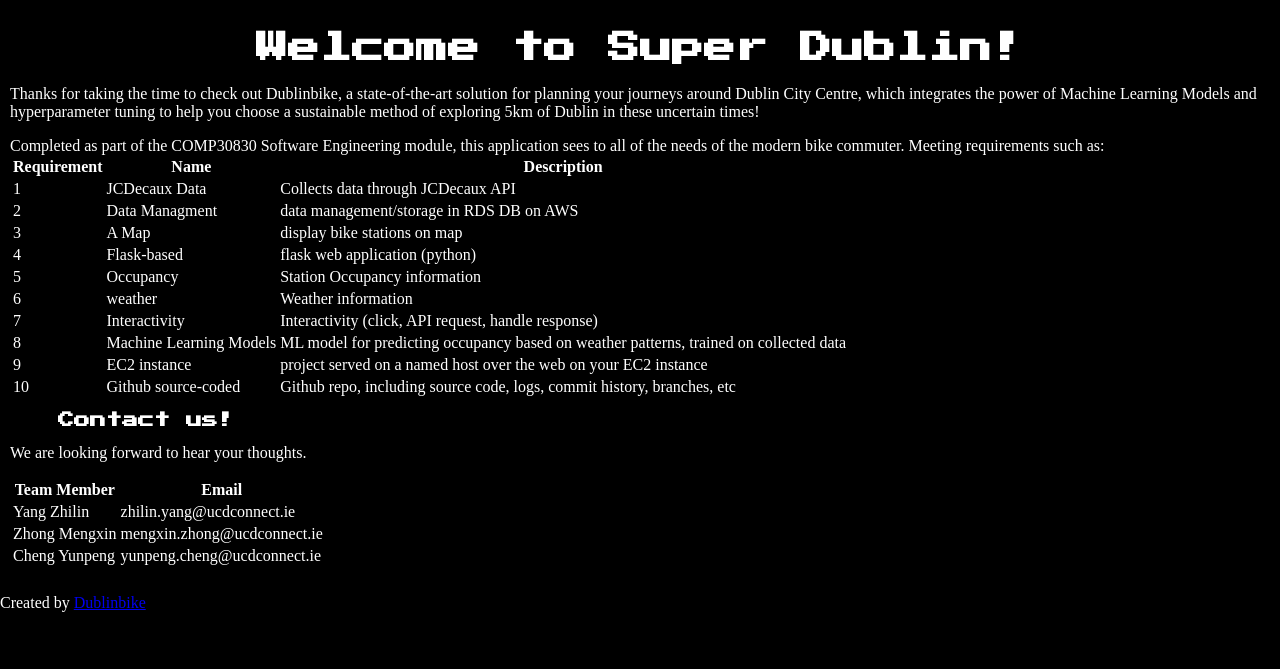
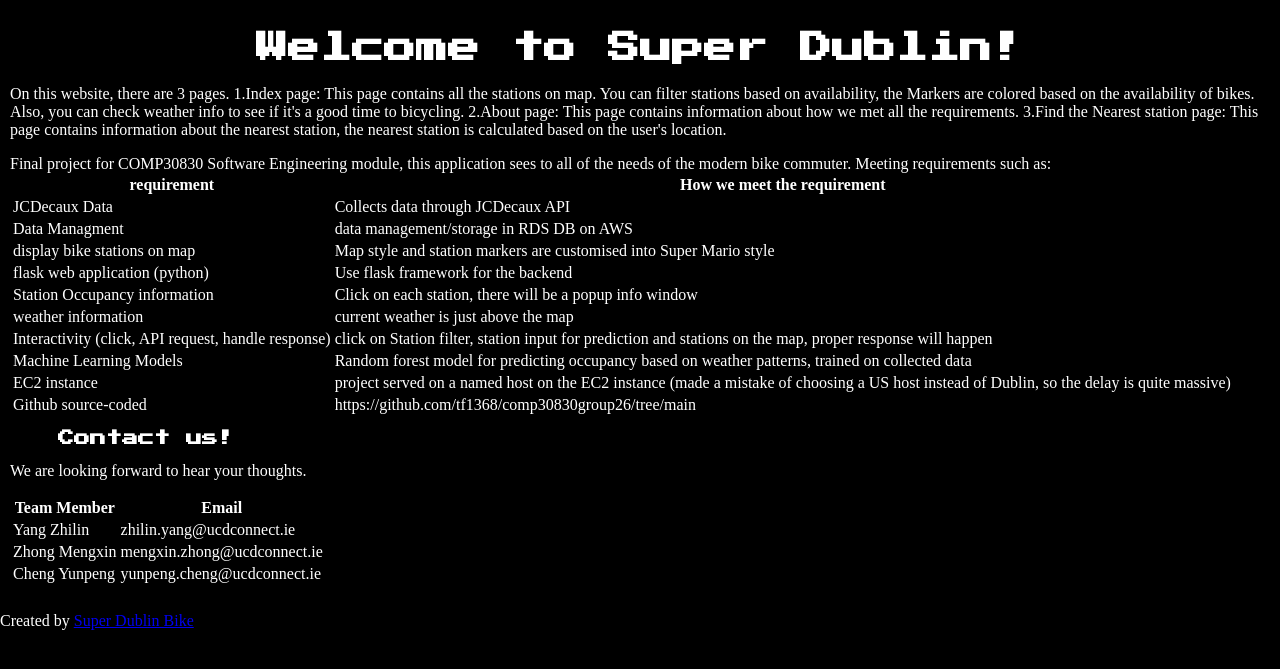
Before and after one commit to tf1368/comp30830group26, a Flask app: page /about in a window 1280 px wide. Shown: the part 51-720 px from the top of the page. Run offline with Flask 2, Linux system fonts and the light colour scheme.

Commit message:
better about page

```diff
--- a/flask_app/templates/about.html
+++ b/flask_app/templates/about.html
@@ -8,7 +8,6 @@
     <!--SEO-->
     <meta http-equiv="about" content="text/html; charset=utf-8">
     <meta name="About" content="More Info of Dublin Bikes">
-    <meta name="keywords" content="Dublin Bikes, Availability, Google Map API, More Info, Author">
     <meta name="viewport" content="width=device-width, initial-scale=1.0">
 
 
@@ -119,67 +118,67 @@ header a {
     <div id="mainbody-area">
     <div class='wrapper'>
     <h1>Welcome to Super Dublin!</h1>
-    <p>Thanks for taking the time to check out Dublinbike, a state-of-the-art solution for planning your journeys around Dublin City Centre, which integrates the power of Machine Learning Models and hyperparameter tuning to help you choose a sustainable method of exploring 5km of Dublin in these uncertain times!</p>
+    <p>On this website, there are 3 pages.
+        1.Index page: This page contains all the stations on map.
+        You can filter stations based on availability,
+        the Markers are colored based on the availability of bikes.
+        Also, you can check weather info to see if it's a good time to bicycling.
 
-    </p>Completed as part of the COMP30830 Software Engineering module, this application sees to all of the needs of the modern bike commuter. Meeting requirements such as:</b>
+        2.About page: This page contains information about how we met all the requirements.
+        3.Find the Nearest station page:
+        This page contains information about the nearest station,
+        the nearest station is calculated based on the user's location.</p>
+
+    </p>Final project for COMP30830 Software Engineering module,
+        this application sees to all of the needs of the modern bike commuter. Meeting requirements such as:</b>
 
 <table>
   <thead>
-    <th>Requirement</th>
-    <th>Name</th>
-    <th>Description</th>
+    <th>requirement</th>
+    <th>How we meet the requirement</th>
   </thead>
   <tbody>
   <tr>
-    <td>1</td>
     <td>JCDecaux Data</td>
     <td>Collects data through JCDecaux API</td>
   </tr>
     <tr>
-    <td>2</td>
     <td>Data Managment</td>
     <td>data management/storage in RDS DB on AWS</td>
   </tr>
     <tr>
-    <td>3</td>
-    <td>A Map</td>
     <td>display bike stations on map</td>
+    <td>Map style and station markers are customised into Super Mario style</td>
   </tr>
     <tr>
-    <td>4</td>
-    <td>Flask-based</td>
     <td>flask web application (python)</td>
+    <td>Use flask framework for the backend</td>
   </tr>
     <tr>
-    <td>5</td>
-    <td>Occupancy</td>
     <td>Station Occupancy information</td>
+        <td>Click on each station, there will be a popup info window</td>
   </tr>
     <tr>
-    <td>6</td>
-    <td>weather</td>
-    <td>Weather information</td>
+    <td>weather information</td>
+    <td>current weather is just above the map </td>
   </tr>
     <tr>
-    <td>7</td>
-    <td>Interactivity</td>
     <td>Interactivity (click, API request, handle response)</td>
+    <td>click on Station filter, station input for prediction and stations on the map, proper response will happen</td>
   </tr>
     <tr>
-    <td>8</td>
     <td>Machine Learning Models</td>
-    <td>ML model for predicting occupancy based on weather patterns, trained on collected data</td>
+    <td>Random forest model for predicting occupancy based on weather patterns, trained on collected data</td>
   </tr>
     <tr>
-    <td>9</td>
     <td>EC2 instance</td>
-    <td>project served on a named host over the web on your EC2 instance</td>
+    <td>project served on a named host on the EC2 instance
+        (made a mistake of choosing a US host instead of Dublin, so the delay is quite massive)</td>
   </tr>
   </tr>
     <tr>
-    <td>10</td>
     <td>Github source-coded</td>
-    <td>Github repo, including source code, logs, commit history, branches, etc</td>
+    <td>https://github.com/tf1368/comp30830group26/tree/main</td>
   </tr>
   </tbody>
 </table>
@@ -215,7 +214,7 @@ header a {
     <!--BEGIN: Footer Area-->
     <footer id="footer-area">
 
-      <p class='footer-font'>Created by <a class='footer-link' href='https://www.notion.so/772675f708d14a9a8cfa066076bceef6?v=4fe383aa763d4b2a91a5c81267223db0'>Dublinbike</a></p>
+      <p class='footer-font'>Created by <a class='footer-link' href='https://www.notion.so/772675f708d14a9a8cfa066076bceef6?v=4fe383aa763d4b2a91a5c81267223db0'>Super Dublin Bike</a></p>
 
     </footer>
     <!--END: Footer Area-->
--- a/flask_app/templates/index.html
+++ b/flask_app/templates/index.html
@@ -82,8 +82,8 @@
     <div id="chart_area">
             <div id="daily_chart" class="charts"></div>
             <div id="hour_chart" class="charts"></div>
-<!--        <h2>weather forecast</h2>-->
-<!--            <div id="forecast_table"></div>-->
+        <h2>weather forecast</h2>
+            <div id="forecast_table"></div>
     </div>
 
 
```
